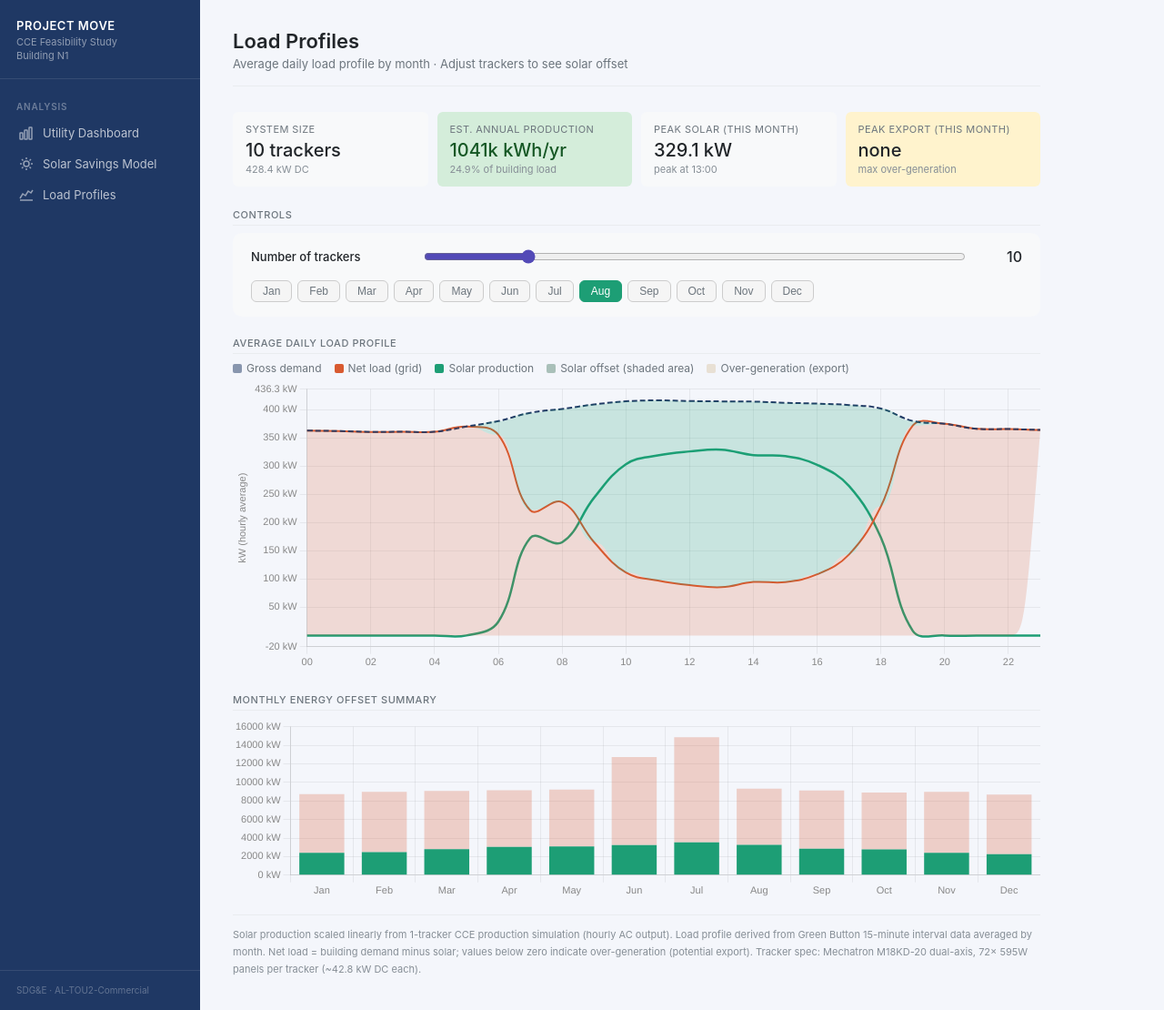
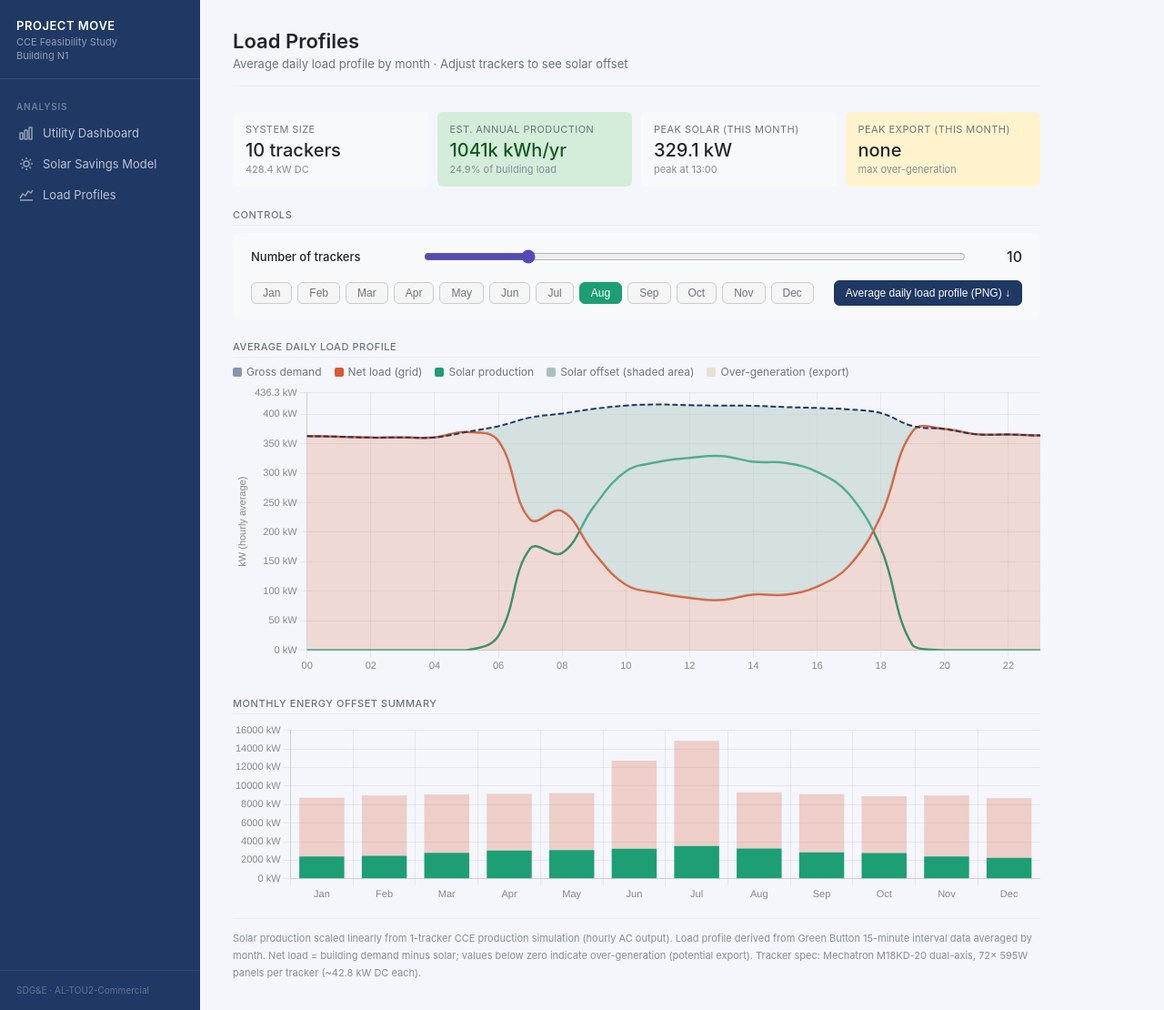
Before and after one commit to kiers-neely/cc-energy, a Jekyll site: the page built from load-profiles.html, in a window 1280 px wide and 1110 px high. Shown: the whole window at 91% size. Built offline with Jekyll 4.4.1, drawn with Linux system fonts in a browser that asks for light colours; some of the changed lines change nothing that is shown.

Commit message:
fixed daily load profile chart

```diff
--- a/load-profiles.html
+++ b/load-profiles.html
@@ -34,7 +34,12 @@
     <input type="range" id="sTrackers" min="1" max="50" step="1" value="10">
     <span id="vTrackers" style="font-size:16px;font-weight:500;min-width:52px;text-align:right;color:var(--text-primary)">10</span>
   </div>
-  <div style="display:flex;flex-wrap:wrap;gap:6px" id="monthBtns"></div>
+  <div style="display:flex;flex-wrap:wrap;justify-content:space-between;align-items:center;gap:12px">
+    <div style="display:flex;flex-wrap:wrap;gap:6px" id="monthBtns"></div>
+    <button id="btnDownload" class="tab" style="background:#1F3864;color:#fff;border-color:#1F3864;font-size:12px;padding:6px 12px">
+      Average daily load profile (PNG) ↓
+    </button>
+  </div>
 </div>
 
 <div class="sec">Average daily load profile</div>
@@ -126,69 +131,8 @@
   const net = getNetLoad(m, n);
 
   const allVals = [...load, ...net, ...solar];
-  const yMin = Math.min(...allVals) - 20;
+  const yMin = Math.max(0, Math.min(...allVals) - 20);
   const yMax = Math.max(...allVals) + 20;
-
-  // Custom plugin: draws smooth filled zones between curves using canvas paths
-  const shadingPlugin = {
-    id: 'smoothShading',
-    afterDraw(chart) {
-      const ctx = chart.ctx;
-      const xScale = chart.scales.x;
-      const yScale = chart.scales.y;
-
-      // Helper: get pixel coords for a data point
-      function px(i, val) {
-        return {
-          x: xScale.getPixelForValue(i),
-          y: yScale.getPixelForValue(val)
-        };
-      }
-
-      // Draw a smooth filled region between two data arrays using bezier curves
-      function drawBand(topArr, botArr, color) {
-        ctx.save();
-        ctx.beginPath();
-        // Forward pass along top curve
-        const t0 = px(0, topArr[0]);
-        ctx.moveTo(t0.x, t0.y);
-        for (let i = 1; i < topArr.length; i++) {
-          const prev = px(i-1, topArr[i-1]);
-          const curr = px(i, topArr[i]);
-          const cpx = (prev.x + curr.x) / 2;
-          ctx.bezierCurveTo(cpx, prev.y, cpx, curr.y, curr.x, curr.y);
-        }
-        // Reverse pass along bottom curve
-        for (let i = botArr.length - 1; i >= 0; i--) {
-          const next = px(Math.max(0, i-1), botArr[Math.max(0,i-1)]);
-          const curr = px(i, botArr[i]);
-          const cpx = (curr.x + next.x) / 2;
-          ctx.bezierCurveTo(cpx, curr.y, cpx, next.y, next.x, next.y);
-        }
-        ctx.closePath();
-        ctx.fillStyle = color;
-        ctx.fill();
-        ctx.restore();
-      }
-
-      // Zone 1 (coral): between zero and net load (where net > 0)
-      const netAbove = net.map(v => Math.max(0, v));
-      const zero = net.map(() => 0);
-      drawBand(netAbove, zero, 'rgba(216,90,48,0.18)');
-
-      // Zone 2 (teal): solar offset = between net load and gross demand (where solar > 0)
-      // top = gross demand clipped to where solar produces, bottom = net load clipped to >= 0
-      const solarTop = load.map((v, i) => solar[i] > 0 ? v : net[i]);
-      const solarBot = net.map((v, i) => solar[i] > 0 ? Math.max(0, v) : v);
-      drawBand(solarTop, solarBot, 'rgba(29,158,117,0.20)');
-
-      // Zone 3 (grey): export = below zero on net load
-      const exportTop = zero;
-      const exportBot = net.map(v => Math.min(0, v));
-      const hasExport = exportBot.some(v => v < 0);
-      if (hasExport) drawBand(exportTop, exportBot, 'rgba(160,155,130,0.45)');
-    }
-  };
 
   mkChart('cProfile', {
     type: 'line',
@@ -201,8 +145,8 @@
           borderColor: '#1F3864',
           borderWidth: 2,
           borderDash: [6,3],
-          backgroundColor: 'transparent',
-          fill: false,
+          fill: 1, // Fill to net load dataset
+          backgroundColor: 'rgba(169,192,185,0.4)', // Solar offset color, semi-transparent
           pointRadius: 0,
           tension: 0.4
         },
@@ -210,9 +154,8 @@
           label: 'Net load (grid)',
           data: net,
           borderColor: '#D85A30',
-          borderWidth: 2,
-          backgroundColor: 'transparent',
-          fill: false,
+          borderWidth: 2.5,
+          fill: { target: 'origin', above: 'rgba(216,90,48,0.18)' }, // Light red from net to origin
           pointRadius: 0,
           tension: 0.4
         },
@@ -221,7 +164,6 @@
           data: solar,
           borderColor: '#1D9E75',
           borderWidth: 2.5,
-          backgroundColor: 'transparent',
           fill: false,
           pointRadius: 0,
           tension: 0.4
@@ -251,7 +193,6 @@
         }
       }
     },
-    plugins: [shadingPlugin]
   });
 }
 
@@ -342,4 +283,65 @@
 });
 
 setTimeout(update, 150);
+
+// Add Download Functionality
+document.getElementById('btnDownload').onclick = function() {
+  const canvas = document.getElementById('cProfile');
+
+  // 1. Setup a temporary canvas with extra height for title and legend
+  const tempCanvas = document.createElement('canvas');
+  const padding = 60; // Space for Title
+  const legendSpace = 40; // Space for Legend at bottom
+  tempCanvas.width = canvas.width;
+  tempCanvas.height = canvas.height + padding + legendSpace;
+  const tempCtx = tempCanvas.getContext('2d');
+
+  // 2. Background
+  tempCtx.fillStyle = '#FFFFFF';
+  tempCtx.fillRect(0, 0, tempCanvas.width, tempCanvas.height);
+
+  // 3. Draw Title & Month
+  tempCtx.fillStyle = '#1F3864';
+  tempCtx.font = 'bold 18px sans-serif';
+  tempCtx.fillText('Average Daily Load Profile', 20, 30);
+
+  tempCtx.font = '14px sans-serif';
+  tempCtx.fillStyle = '#666';
+  const monthName = MONTH_NAMES[currentMonth - 1];
+  tempCtx.fillText(`Month: ${monthName} • System Size: ${numTrackers} Trackers`, 20, 52);
+
+  // 4. Draw the Chart itself
+  tempCtx.drawImage(canvas, 0, padding);
+
+  // 5. Draw Legend (Manual recreation of your .leg div)
+  const legendY = tempCanvas.height - 25;
+  tempCtx.font = '11px sans-serif';
+
+  // Helper to draw legend items
+  function drawLegendItem(label, color, x, isDashed = false) {
+    tempCtx.fillStyle = color;
+    if (isDashed) {
+      tempCtx.setLineDash([3, 2]);
+      tempCtx.strokeStyle = color;
+      tempCtx.strokeRect(x, legendY - 8, 12, 12);
+      tempCtx.setLineDash([]);
+    } else {
+      tempCtx.fillRect(x, legendY - 8, 12, 12);
+    }
+    tempCtx.fillStyle = '#333';
+    tempCtx.fillText(label, x + 18, legendY + 2);
+    return x + tempCtx.measureText(label).width + 40; // Return next X position
+  }
+
+  let nextX = 20;
+  nextX = drawLegendItem('Gross Demand', '#1F3864', nextX, true);
+  nextX = drawLegendItem('Net Load', '#D85A30', nextX);
+  nextX = drawLegendItem('Solar Production', '#1D9E75', nextX);
+
+  // 6. Final Export
+  const link = document.createElement('a');
+  link.download = `Solar-Analysis-${monthName}-${numTrackers}-Trackers.png`;
+  link.href = tempCanvas.toDataURL('image/png');
+  link.click();
+};
 </script>
```
